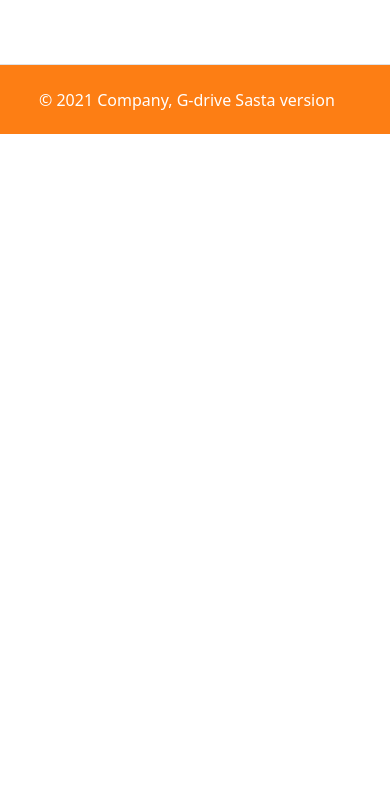
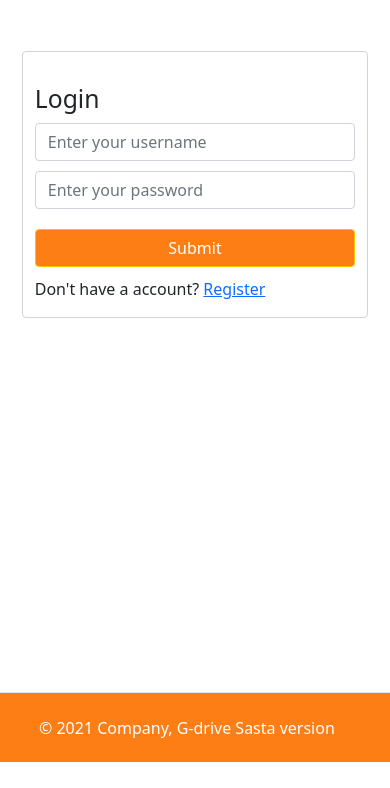
Before and after one commit to sachin023585193/Drive, a Django app: page / in a window 390 px wide. Shown: the part 56-844 px from the top of the page. Run offline with Django 4.2, Linux system fonts and the light colour scheme; data that the repository does not hold is empty.

Commit message:
Implemented user authentication

```diff
--- a/App/models.py
+++ b/App/models.py
@@ -1,7 +1,10 @@
 from django.db import models
+from django.contrib.auth.models import User
 
 # Create your models here.
+
 class Drive(models.Model):
+    owner = models.ForeignKey(User,on_delete=models.CASCADE,null=False)
     file = models.FileField(upload_to='userfiles/%y/%m/%d',null=False,blank=False)
     name = models.CharField(max_length=1000,null=False,blank=False)
     extension = models.CharField(max_length=40,null=False,blank=False,editable=False)
--- a/App/urls.py
+++ b/App/urls.py
@@ -2,5 +2,9 @@ from django.urls import path
 from . import views
 
 urlpatterns = [
-    path('',views.index,name='index')
+    path('',views.login_user),
+    path('login/',views.login_user,name='login'),
+    path('logout/',views.logout_user,name='logout'),
+    path('register/',views.register,name='register'),
+    path('drive/',views.index,name='index'),
 ]
--- a/App/views.py
+++ b/App/views.py
@@ -1,12 +1,58 @@
-from django.http import JsonResponse
-from django.shortcuts import render
+from django.shortcuts import redirect, render
 from .models import Drive
+from .decorators import authenticated_user_only,unauthenticated_user_only
+from django.contrib.auth.models import User
+from django.contrib import messages
+from django.contrib.auth import login,logout,authenticate
 
 # Create your views here.
+@unauthenticated_user_only
+def login_user(request):
+    context = {'template':'login'}
+    if request.method == 'POST':
+        username = request.POST['username']
+        password = request.POST['password']
+        user = authenticate(username=username,password=password)
+        if user is not None:
+            login(request,user)
+            return redirect('index')
+        else:
+            messages.error(request,'invalid credentials')
+    return render(request,'login_register.html',context)
+
+@unauthenticated_user_only
+def register(request):
+    context = {'template':'register'}
+    if request.method == 'POST':
+        username = request.POST['username']
+        password1 = request.POST['password1']
+        password2 = request.POST['password2']
+        email = request.POST['email']
+        if password1 != password2:
+            messages.error(request,"Passwords donot match")
+            return redirect('register')
+        if User.objects.filter(username=username).exists():
+            messages.error(request,"Username already exists please login")
+            return redirect('register')
+        user = User.objects.create(username=username,email=email)
+        user.set_password(password1)
+        user.save()
+        login(request,user)
+        messages.success(request,'User Created Successfully')
+        return redirect('index')
+
+    return render(request,'login_register.html',context)
+
+@authenticated_user_only
 def index(request):
+    context = {}
     if request.method == 'POST' and request.FILES:
-        Drive.objects.create(file=request.FILES['file'],name=request.POST['name'],size=request.POST['size'],extension=request.POST['extension'])
-        return JsonResponse({'status':'success'})
-    data = Drive.objects.all().order_by('-uploaded')
-    context = {'files':data}
+        # Drive.objects.create(file=request.FILES['file'],name=request.POST['name'],size=request.POST['size'],extension=request.POST['extension'])
+        # data = Drive.objects.all().order_by('-uploaded')
+        context = {'files':''}
     return render(request,'index.html',context)
+
+def logout_user(request):
+    logout(request)
+    messages.success(request,'User Logout Successfull')
+    return redirect('login')
--- a/static/style.css
+++ b/static/style.css
@@ -57,6 +57,7 @@ svg {
     display: flex;
     justify-content: center;
     flex-wrap: wrap;
+    min-height: 80vh;
 }
 
 .card {
@@ -93,6 +94,56 @@ svg {
     border-color: var(--yellow);
 }
 
+.login_register {
+    min-height: 82vh;
+    display: flex;
+    justify-content: center;
+    align-items: center;
+}
+
+.login_register .container {
+    height: 70vh;
+    width: 40vw;
+    border-radius: 12px;
+}
+
+.login_register form {
+    padding-top: 2rem;
+    padding-bottom: 0rem;
+}
+
+.login_register .container input.btn {
+    background-color: var(--orange);
+    border-color: var(--yellow);
+    color: white;
+}
+
+.login_register .container input {
+    margin: 10px 0 10px 0;
+}
+
+.login_register .container input.btn:hover {
+    background-color: var(--yellow);
+}
+
+@media only screen and (max-width:900px) {
+    .login_register .container {
+        width: 80vw;
+    }
+}
+
+@media only screen and (max-width:600px) {
+    .login_register .container {
+        width: 80vw;
+    }
+}
+
+@media only screen and (max-width:400px) {
+    .login_register .container {
+        width: 95vw;
+    }
+}
+
 .footer {
     background-color: var(--orange);
     color: white;
--- /dev/null
+++ b/templates/base.html
@@ -0,0 +1,65 @@
+{% load static %}{% load humanize %}
+<!DOCTYPE html>
+<html lang="en">
+
+<head>
+    <meta charset="UTF-8">
+    <meta http-equiv="X-UA-Compatible" content="IE=edge">
+    <meta name="viewport" content="width=device-width, initial-scale=1.0">
+    <title>G-Drive | Sasta-version</title>
+
+    <link href="https://cdn.jsdelivr.net/npm/bootstrap@5.1.3/dist/css/bootstrap.min.css" rel="stylesheet" integrity="sha384-1BmE4kWBq78iYhFldvKuhfTAU6auU8tT94WrHftjDbrCEXSU1oBoqyl2QvZ6jIW3" crossorigin="anonymous">
+    <link rel="stylesheet" href="{% static 'style.css' %}">
+
+    <script src="https://cdn.jsdelivr.net/npm/bootstrap@5.1.3/dist/js/bootstrap.bundle.min.js" integrity="sha384-ka7Sk0Gln4gmtz2MlQnikT1wXgYsOg+OMhuP+IlRH9sENBO0LRn5q+8nbTov4+1p" crossorigin="anonymous" defer></script>
+    <script src="{% static 'script.js' %}" defer></script>
+</head>
+
+<body>
+    <section class="nav-section">
+        <nav class="navbar navbar-expand-lg navbar-dark">
+            <div class="container-fluid">
+                <a class="navbar-brand" href="{% url 'index' %}">Drive</a>
+                <button class="navbar-toggler" type="button" data-bs-toggle="collapse" data-bs-target="#navbarSupportedContent" aria-controls="navbarSupportedContent" aria-expanded="false" aria-label="Toggle navigation">
+                    <span class="navbar-toggler-icon"></span>
+                </button>
+                <div class="collapse navbar-collapse" id="navbarSupportedContent">
+                    <ul class="navbar-nav me-auto mb-2 mb-lg-0">
+                        <li class="nav-item">
+                            <a class="nav-link active" aria-current="page" href="{% url 'index' %}">Home</a>
+                        </li>
+                        {% if user.is_authenticated %}
+                        <li class="nav-item dropdown">
+                            <a class="nav-link dropdown-toggle active" href="#" id="navbarDropdown" role="button" data-bs-toggle="dropdown" aria-expanded="false">
+                              New
+                            </a>
+                            <ul class="dropdown-menu" aria-labelledby="navbarDropdown">
+                                <li id="upload">
+                                    <a class="dropdown-item" href="#"><img class="me-1" src="{% static 'images/new_file.svg' %}">Files Upload</a>
+                                </li>
+                            </ul>
+                        </li>
+                        {% endif %}
+                    </ul>
+                    {% if user.is_authenticated %}
+                    <a href="{% url 'logout' %}"><button class="btn btn-outline-warning text-light" type="submit">Logout</button></a> {% endif %}
+                </div>
+            </div>
+        </nav>
+    </section>
+
+    {% block content %} {% endblock content %}
+
+    <section class="footer">
+        <footer class="d-flex flex-wrap justify-content-between align-items-center py-3 border-top">
+            <div class="col-md-4 d-flex align-items-center">
+                <a href="/" class="mb-3 me-2 mb-md-0 text-muted text-decoration-none lh-1">
+                    <svg class="bi" width="30" height="24"><use xlink:href="#bootstrap"></use></svg>
+                </a>
+                <span>© 2021 Company, G-drive Sasta version</span>
+            </div>
+        </footer>
+    </section>
+</body>
+
+</html>
--- a/templates/index.html
+++ b/templates/index.html
@@ -1,53 +1,4 @@
-{% load static %}{% load humanize %}
-<!DOCTYPE html>
-<html lang="en">
-
-<head>
-    <meta charset="UTF-8">
-    <meta http-equiv="X-UA-Compatible" content="IE=edge">
-    <meta name="viewport" content="width=device-width, initial-scale=1.0">
-    <title>G-Drive | Sasta-version</title>
-
-    <link href="https://cdn.jsdelivr.net/npm/bootstrap@5.1.3/dist/css/bootstrap.min.css" rel="stylesheet" integrity="sha384-1BmE4kWBq78iYhFldvKuhfTAU6auU8tT94WrHftjDbrCEXSU1oBoqyl2QvZ6jIW3" crossorigin="anonymous">
-    <link rel="stylesheet" href="{% static 'style.css' %}">
-
-    <script src="https://cdn.jsdelivr.net/npm/bootstrap@5.1.3/dist/js/bootstrap.bundle.min.js" integrity="sha384-ka7Sk0Gln4gmtz2MlQnikT1wXgYsOg+OMhuP+IlRH9sENBO0LRn5q+8nbTov4+1p" crossorigin="anonymous" defer></script>
-    <script src="{% static 'script.js' %}" defer></script>
-</head>
-
-<body>
-    <section class="nav-section">
-        <nav class="navbar navbar-expand-lg navbar-dark">
-            <div class="container-fluid">
-                <a class="navbar-brand" href="{% url 'index' %}">Drive</a>
-                <button class="navbar-toggler" type="button" data-bs-toggle="collapse" data-bs-target="#navbarSupportedContent" aria-controls="navbarSupportedContent" aria-expanded="false" aria-label="Toggle navigation">
-                    <span class="navbar-toggler-icon"></span>
-                </button>
-                <div class="collapse navbar-collapse" id="navbarSupportedContent">
-                    <ul class="navbar-nav me-auto mb-2 mb-lg-0">
-                        <li class="nav-item">
-                            <a class="nav-link active" aria-current="page" href="{% url 'index' %}">Home</a>
-                        </li>
-                        <li class="nav-item dropdown">
-                            <a class="nav-link dropdown-toggle active" href="#" id="navbarDropdown" role="button" data-bs-toggle="dropdown" aria-expanded="false">
-                              New
-                            </a>
-                            <ul class="dropdown-menu" aria-labelledby="navbarDropdown">
-                                <!-- <li>
-                                    <a class="dropdown-item" href="#"><img class="me-1" src="{% static 'images/new_image.svg' %}">Image Upload</a>
-                                </li> -->
-                                <li id="upload">
-                                    <a class="dropdown-item" href="#"><img class="me-1" src="{% static 'images/new_file.svg' %}">Files Upload</a>
-                                </li>
-                            </ul>
-                        </li>
-                    </ul>
-                    <button class="btn btn-outline-warning text-light me-1" type="submit">Login</button>
-                    <button class="btn btn-outline-warning text-light" type="submit">Signup</button>
-                </div>
-            </div>
-        </nav>
-    </section>
+{% extends 'base.html' %} {% load static %}{% load humanize %} {% block content %}
 <section class="upload-progress">
     <form id="form">
         <input type="file" hidden name="files" id="input" multiple>
@@ -57,10 +8,6 @@
             <div class="card card-body progress-container">
                 <h4 class="text-center">Uploading Files</h4>
                 <button hidden type="button close" class="btn btn-outline-orange" style="position: absolute;right: 19px;top: 10px;" id="collapse-btn" data-bs-toggle="collapse" data-bs-target="#collapse" aria-expanded="false" aria-controls="collapse">
-                        <!-- <svg xmlns="http://www.w3.org/2000/svg" width="16" height="16" fill="currentColor" class="bi bi-x-lg" viewBox="0 0 16 16">
-                            <path fill-rule="evenodd" d="M13.854 2.146a.5.5 0 0 1 0 .708l-11 11a.5.5 0 0 1-.708-.708l11-11a.5.5 0 0 1 .708 0Z"/>
-                            <path fill-rule="evenodd" d="M2.146 2.146a.5.5 0 0 0 0 .708l11 11a.5.5 0 0 0 .708-.708l-11-11a.5.5 0 0 0-.708 0Z"/>
-                          </svg> -->
                 </button>
             </div>
         </div>
@@ -73,10 +20,10 @@
         <input type="file" id="input" name="files" multiple hidden>
     </form>
 </section>
-
+{% for message in messages %} {% include 'message.html' %} {% endfor %}
 <section class="main-section">
     <div class="card-container">
-            {% for file in files %}
+        {% if files %} {% for file in files %}
         <a href="{{file.file.url}}" target="_blank">
             <div class="card p-2 m-1" style="width: 15rem;">
                 {% if file.extension == 'jpg' or file.extension == 'jpeg' or file.extension == 'png' or file.extension == 'webp' %}
@@ -96,26 +43,8 @@
                 </div>
             </div>
         </a>
-            {% endfor %}
+        {% endfor %} {% else %}
+        <h4>No files present upload one.</h4> {% endif %}
     </div>
 </section>
-
-
-    <section class="footer">
-        <footer class="d-flex flex-wrap justify-content-between align-items-center py-3 border-top">
-            <div class="col-md-4 d-flex align-items-center">
-                <a href="/" class="mb-3 me-2 mb-md-0 text-muted text-decoration-none lh-1">
-                    <svg class="bi" width="30" height="24"><use xlink:href="#bootstrap"></use></svg>
-                </a>
-                <span>© 2021 Company, G-drive Sasta version</span>
-            </div>
-            <!-- <ul class="nav col-md-4 justify-content-end list-unstyled d-flex">
-                <li class="ms-3"><a class="text-muted" href="#"><svg class="bi" width="24" height="24"><use xlink:href="#twitter"></use></svg></a></li>
-                <li class="ms-3"><a class="text-muted" href="#"><svg class="bi" width="24" height="24"><use xlink:href="#instagram"></use></svg></a></li>
-                <li class="ms-3"><a class="text-muted" href="#"><svg class="bi" width="24" height="24"><use xlink:href="#facebook"></use></svg></a></li>
-            </ul> -->
-        </footer>
-    </section>
-</body>
-
-</html>
+{% endblock content %}
--- /dev/null
+++ b/templates/login_register.html
@@ -0,0 +1,33 @@
+{% extends 'base.html' %} {% load static %}{% load humanize %} {% block content %}
+<!--  -->
+<section class="login_register">
+    <div class="container">
+        {% if template == 'login' %}
+        <form action="{% url 'login' %}" method="POST" class="form-control">
+            {% csrf_token %} {% for message in messages %} {% include 'message.html' %} {% endfor %}
+            <h2>Login</h2>
+            <input required type="text" class="form-control" placeholder="Enter your username" name="username">
+            <input required type="password" class="form-control" placeholder="Enter your password" name="password">
+            <div class="d-grid grid-1">
+                <input type="submit" class="btn btn-outline-warning">
+            </div>
+            <p>Don't have a account? <a href="{% url 'register' %}">Register</a></p>
+        </form>
+        {% else %}
+        <form action="{% url 'register' %}" method="POST" class="form-control">
+            {% csrf_token %}
+            <h2>Register</h2>
+            {% for message in messages %} {% include 'message.html' %} {% endfor %}
+            <input required type="text" class="form-control" name="username" placeholder="Enter your username">
+            <input required type="email" class="form-control" name="email" placeholder="Enter your Email">
+            <input required type="password" class="form-control" name="password1" placeholder="Enter your password">
+            <input required type="password" class="form-control" name="password2" placeholder="Confirm your password">
+            <div class="d-grid grid-1">
+                <input type="submit" class="btn btn-outline-warning">
+            </div>
+            <p>Already have a account? <a href="{% url 'login' %}">Login</a></p>
+        </form>
+        {% endif %}
+    </div>
+</section>
+{% endblock content %}
--- /dev/null
+++ b/templates/message.html
@@ -0,0 +1,4 @@
+<div class="alert alert-{{message.tags}} alert-dismissible fade show" role="alert">
+    <strong>{{message.tags}}</strong> {{message}}.
+    <button type="button" class="btn-close" data-bs-dismiss="alert" aria-label="Close"></button>
+</div>
```
Also changed, not shown: App/decorators.py (added, +18 -0 lines), Drive/settings.py (+13 -11 lines), App/migrations/0015_drive_owner.py (added), App/migrations/0016_alter_drive_owner.py (added), db.sqlite3. Lines whose indentation alone changed are shown as unchanged.
